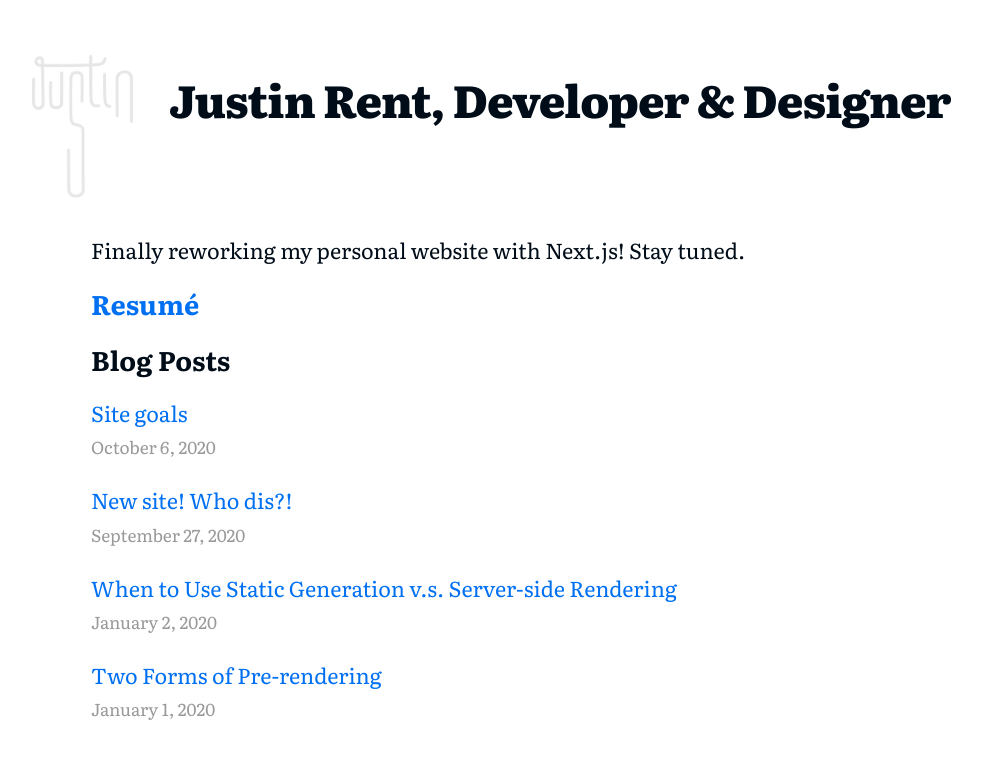
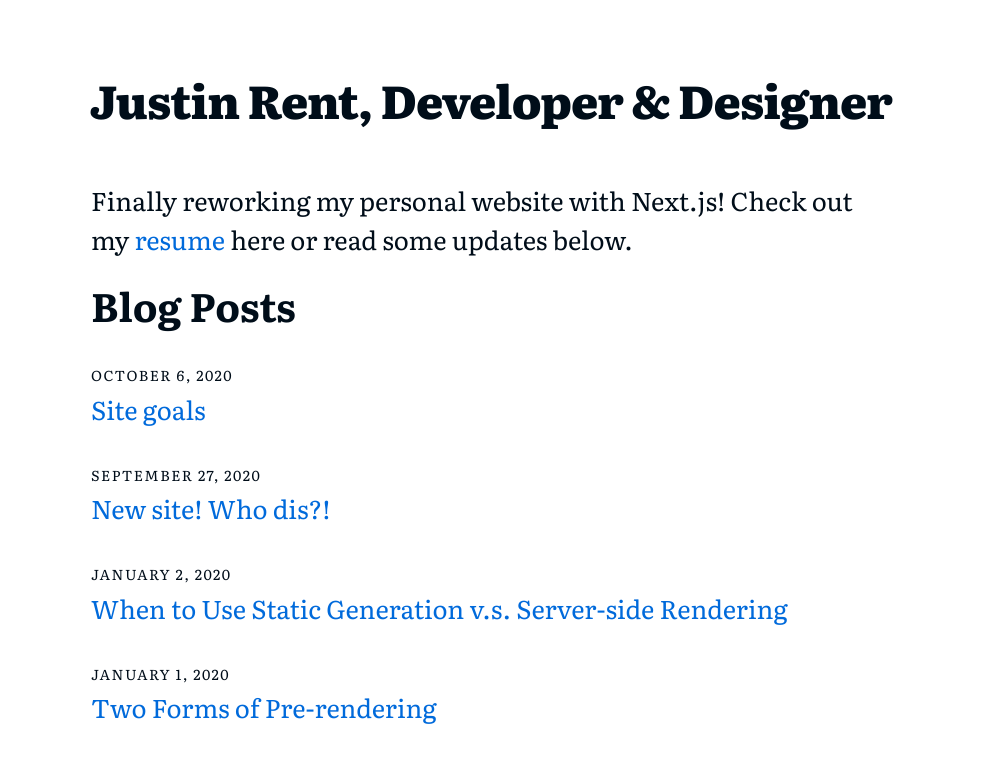
Before and after one commit to iamrentman/nextjs-personal-site, a Next.js app: page / in a window 1280 px wide. Shown: the top 762 px of the page, without its empty margins (149-1131 px from the left). Built offline with nearby package versions, Linux system fonts and the light colour scheme.

Commit message:
Add Google Global Site Tag Basic style updates Add Site Goals post

```diff
--- a/components/layout/layout.js
+++ b/components/layout/layout.js
@@ -10,6 +10,16 @@ export default function Layout({ children, home, contentClass }) {
   return (
     <div className={styles.container}>
       <Head>
+        <script async src="https://www.googletagmanager.com/gtag/js?id=UA-28730813-2"></script>
+        <script
+          dangerouslySetInnerHTML={{
+            __html: `
+              window.dataLayer = window.dataLayer || [];
+              function gtag(){dataLayer.push(arguments);}
+              gtag('js', new Date());
+              gtag('config', 'UA-28730813-2');`
+          }}
+        />
         <link rel="icon" href="/favicon.ico" />
         <meta
           name="description"
@@ -28,24 +38,10 @@ export default function Layout({ children, home, contentClass }) {
       <header className={styles.header}>
         {home ? (
           <>
-            <img
-              src="/images/justinX2gray.png"
-              className={`${styles.headerHomeImage}`}
-              alt={name}
-            />
             <h1 className={utilStyles.heading2Xl}>{name}</h1>
           </>
         ) : (
           <>
-            <Link href="/">
-              <a>
-                <img
-                  src="/images/justinX2gray.png"
-                  className={`${styles.headerImage}`}
-                  alt={name}
-                />
-              </a>
-            </Link>
             <h2 className={utilStyles.headingLg}>
               <Link href="/">
                 <a className={utilStyles.colorInherit}>{name}</a>
--- a/content/site-goals.mdx
+++ b/content/site-goals.mdx
@@ -7,16 +7,16 @@ Now that I've got things rolling with this new site, here's the territory I'm ho
 learn something in the process?
 
 ## CSS Grid
-I've been working with CSS Grid on a large decoupled higher-ed project recently. In that case, we're having to polyfill for IE11, using autoprefixer which...works, but also restricts the features of Grid that are at your disposal and forces you to write your Grid styles rather verbosely. I'm not worried about IE11 with this personal project, so I can take full advantage of what's available. Woo! I might even order this poster...
+I've been working with CSS Grid on a large decoupled higher-ed project recently. In that case, we're having to polyfill for IE11, using autoprefixer which...works, but also restricts the features of Grid that are at your disposal and forces you to write your Grid styles rather verbosely. I'm not worried about IE11 with this personal project, so I can take full advantage of what's available. Woo! I might even order [this poster](https://css-tricks.com/product/css-grid-poster/)...
 
 ## CSS Custom Properties
-I saw an amazing presentation by Miriam Suzanne at Design 4 Drupal 2019 where she really displayed the power of CSS Custom Properties. We're using them on the project mentioned above but, to be honest, I don't fully understand them. This ought to be a good place to learn and practice.
+I saw an amazing [_Dynamic CSS_](https://youtu.be/g9xqI6YWpvE) presentation by Miriam Suzanne at Design 4 Drupal 2019 where she really displayed the power of CSS Custom Properties paired with other modern CSS features like calc() and Grid. We're using Custom Properties on the project mentioned above but, to be honest, I don't fully understand them. This ought to be a good place to learn and practice.
 
 ## Variable fonts
-At NEDCamp 2019, Jason Pamental presented an intriguing session called [_Typographic Design Innovation with Modern CSS & Variable Fonts_](https://www.youtube.com/watch?v=UoAnMhQag-8&list=PLgfWMnl57dv5MzfALebolOvmdRbxFDFc7&index=20). As a designer at heart, nothing excites me more than the progress made recently with web typography. This site is super cool. Right now on this site you are reading the variable version of [Literata](https://fonts.google.com/specimen/Literata).
+At NEDCamp 2019, Jason Pamental presented an intriguing session called [_Typographic Design Innovation with Modern CSS & Variable Fonts_](https://www.youtube.com/watch?v=UoAnMhQag-8&list=PLgfWMnl57dv5MzfALebolOvmdRbxFDFc7&index=20). As a designer at heart, nothing excites me more than the progress made recently with web typography. [This site is super cool.](https://variablefonts.io/) Right now on this site you are reading the variable version of [Literata](https://fonts.google.com/specimen/Literata).
 
 ## Dark mode
-I'm a dark mode fan all around. I think the `prefers-color-scheme` media query is pretty neat. I've got it working on an extremely basic level right now, but I endeavor to play with this a bit.
+I'm a dark mode fan all around. I think the `prefers-color-scheme` media query is pretty neat. I've got it working on an extremely basic level right now – go to System Preferences > General then switch the Appearance setting between Light and Dark. I endeavor to play with this a bit more.
 
 ## Next.js
 I originally planned to do this site with Gatsby and Drupal. I've worked through two decoupled projects with that setup in the past year, though, and thought it might be good to try something similar but also different.
@@ -24,4 +24,4 @@ I originally planned to do this site with Gatsby and Drupal. I've worked through
 I've decided I don't need a CMS for my personal site so I'm abadoning that all togehter and going straight up Next for now and working with MDX to author content. With the simple push-to-Github-to-deploy-changes-in-30-seconds that is possible with Vercel (or other cloud hosts), publishing and updating is so quick and simple right from the command line.
 
 ## Theme UI
-I don't hate CSS-in-JS like some people do. I've grown to embrace it, but mostly use CSS Modules since it is an authoring experience closer to what I'm used to with traditional CSS. I typically work on custom projects where all of our base styles are custom defaults. I'm interested in trying out Theme UI as it seems like a good, sensible foundation that I can actually customize without having to override everything along the way. We shall see.
+I don't hate CSS-in-JS like some people do. I've grown to embrace it, but mostly use [CSS Modules](https://css-tricks.com/css-modules-part-1-need/) since it is an authoring experience closer to what I'm used to with traditional CSS. I typically work on custom projects where all of our base styles are custom defaults. I'm interested in trying out [Theme UI](https://theme-ui.com/home/) as it seems like a good, sensible foundation that I can actually customize without having to override everything along the way. We shall see.
--- a/global/base.scss
+++ b/global/base.scss
@@ -48,7 +48,7 @@ html {
  */
 
 body {
-  font-size: 18px;
+  font-size: calc(100% + 0.2vw);
   margin: 0;
   color: $color-night-sky;
 
--- a/global/global.scss
+++ b/global/global.scss
@@ -21,8 +21,12 @@ body {
 }
 
 a {
-  color: #0070f3;
+  color: #006ADB;
   text-decoration: none;
+
+  @media(prefers-color-scheme:dark) {
+    color: #00b8ff;
+  }
 }
 
 a:hover {
--- a/global/utils.module.scss
+++ b/global/utils.module.scss
@@ -1,5 +1,5 @@
 .heading2Xl {
-  font-size: 2.5rem;
+  font-size: calc(100% + 2vw);
   line-height: 1.2;
   font-weight: 800;
   letter-spacing: -0.05rem;
@@ -7,7 +7,7 @@
 }
 
 .headingXl {
-  font-size: 2rem;
+  font-size: calc(100% + 1.4vw);
   line-height: 1.3;
   font-weight: 800;
   letter-spacing: -0.05rem;
@@ -15,13 +15,13 @@
 }
 
 .headingLg {
-  font-size: 1.5rem;
+  font-size: calc(100% + 1.1vw);
   line-height: 1.4;
   margin: 1rem 0;
 }
 
 .headingMd {
-  font-size: 1.2rem;
+  font-size: calc(100% + 0.4vw);
   line-height: 1.5;
 }
 
@@ -50,3 +50,10 @@
 .lightText {
   color: #999;
 }
+
+.date {
+  margin-bottom: 0.8rem;
+  font-size: 0.8rem;
+  letter-spacing: .08rem;
+  text-transform: uppercase;
+}
--- a/pages/index.js
+++ b/pages/index.js
@@ -21,23 +21,20 @@ export default function Home({ allContentData }) {
         <title>{siteTitle}</title>
       </Head>
       <section className={utilStyles.headingMd}>
-        <p>Finally reworking my personal website with Next.js! Stay tuned.</p>
+        <p>Finally reworking my personal website with Next.js! Check out my <Link href="resume">resume</Link> here or read some updates below.</p>
       </section>
       <section className={`${utilStyles.headingMd} ${utilStyles.padding1px}`}>
-        <Link href="resume" as={`/resume`}>
-         <h2 className={utilStyles.headingLg}><a>Resumé</a></h2>
-        </Link>
         <h2 className={utilStyles.headingLg}>Blog Posts</h2>
         <ul className={utilStyles.list}>
           {allContentData.map(({ id, date, title }) => (
             <li className={utilStyles.listItem} key={id}>
+              <small className={utilStyles.date}>
+                <Date dateString={date} />
+              </small>
+              <br />
               <Link href="/posts/[id]" as={`/posts/${id}`}>
                 <a>{title}</a>
               </Link>
-              <br />
-              <small className={utilStyles.lightText}>
-                <Date dateString={date} />
-              </small>
             </li>
           ))}
         </ul>
```
